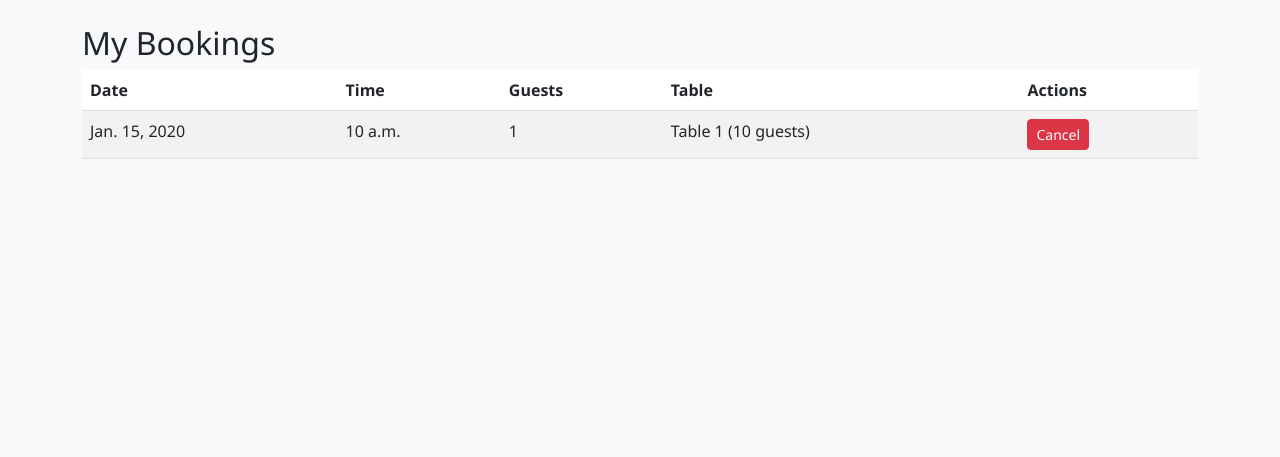
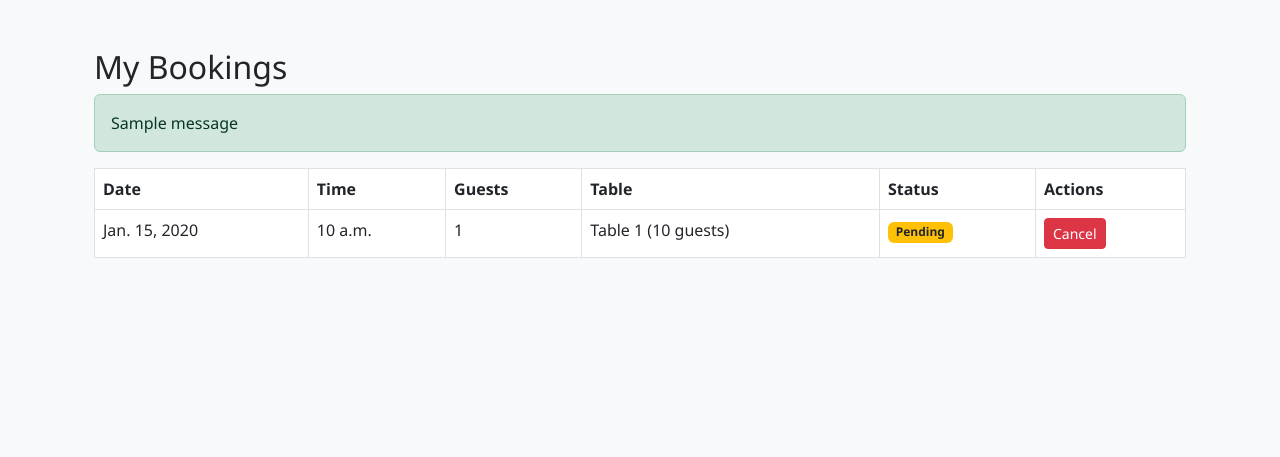
Before and after one commit to kenneth2-3/Ayce_Restaurant, a Django app: page /my-bookings/ in a window 1280 px wide. Shown: the part 56-513 px from the top of the page. Run offline with Django 4.2, Linux system fonts and the light colour scheme; a user stored in the database is signed in; tables that the repository leaves empty hold one stand-in row (values such as "Sample post"); one stand-in notice (Sample message) is shown.

Commit message:
Add template for users dashboard

```diff
--- a/bookings/templates/base.html
+++ b/bookings/templates/base.html
@@ -25,6 +25,11 @@
                     <li class="nav-item"><a class="nav-link" href="{% url 'home' %}">Home</a></li>
                     <li class="nav-item"><a class="nav-link" href="{% url 'menu' %}">Menu</a></li>
                     <li class="nav-item"><a class="nav-link" href="{% url 'book_table' %}">Book</a></li>
+                    {% if user.is_authenticated and not user.is_staff %}
+                        <li class="nav-item">
+                            <a class="nav-link" href="{% url 'user_bookings' %}">My Bookings</a>
+                        </li>
+                    {% endif %}
                     {% if user.is_authenticated %}
                         {% if user.is_staff %}
                             <li class="nav-item">
--- a/bookings/templates/bookings/user_dashboard.html
+++ b/bookings/templates/bookings/user_dashboard.html
@@ -1,12 +1,21 @@
 {% extends 'base.html' %}
-{% block title %}My Bookings{% endblock %}
-
 {% block content %}
+  <div class="container mt-5">
     <h2>My Bookings</h2>
-<table class="table table-striped">
+    {% if messages %}
+      {% for message in messages %}
+        <div class="alert alert-{{ message.tags }}">{{ message }}</div>
+      {% endfor %}
+    {% endif %}
+    <table class="table table-bordered table-hover">
       <thead>
         <tr>
-            <th>Date</th><th>Time</th><th>Guests</th><th>Table</th><th>Actions</th>
+          <th>Date</th>
+          <th>Time</th>
+          <th>Guests</th>
+          <th>Table</th>
+          <th>Status</th>
+          <th>Actions</th>
         </tr>
       </thead>
       <tbody>
@@ -17,15 +26,28 @@
             <td>{{ booking.guests }}</td>
             <td>{{ booking.table }}</td>
             <td>
-                <form action="{% url 'cancel_booking' booking.id %}" method="post">
-                    {% csrf_token %}
-                    <button type="submit" class="btn btn-danger btn-sm">Cancel</button>
-                </form>
+              {% if booking.status == 'pending' %}
+                <span class="badge bg-warning text-dark">Pending</span>
+              {% elif booking.status == 'completed' %}
+                <span class="badge bg-success">Completed</span>
+              {% elif booking.status == 'cancelled' %}
+                <span class="badge bg-danger">Cancelled</span>
+              {% endif %}
+            </td>
+            <td>
+              {% if booking.status == 'pending' %}
+                <a href="{% url 'cancel_user_booking' booking.id %}" class="btn btn-sm btn-danger">Cancel</a>
+              {% else %}
+                <span class="text-muted">No actions</span>
+              {% endif %}
             </td>
           </tr>
         {% empty %}
-        <tr><td colspan="5">No bookings yet.</td></tr>
+          <tr>
+            <td colspan="6">You have no bookings yet.</td>
+          </tr>
         {% endfor %}
       </tbody>
     </table>
+  </div>
 {% endblock %}
--- a/bookings/urls.py
+++ b/bookings/urls.py
@@ -7,7 +7,7 @@ urlpatterns = [
     path('book/', views.book_table, name='book_table'),
     path('confirmation/', views.confirmation, name='booking_confirmation'),
     path('my-bookings/', views.user_bookings, name='user_bookings'),
-    path('cancel-booking/<int:booking_id>/', views.cancel_booking, name='cancel_booking'),
+    path('my-bookings/<int:pk>/cancel/', views.cancel_user_booking, name='cancel_user_booking'),
     path('staff/dashboard/', views.staff_dashboard, name='staff_dashboard'),
     path('staff/booking/<int:pk>/cancel/', views.cancel_booking, name='cancel_booking'),
     path('staff/booking/<int:pk>/complete/', views.complete_booking, name='complete_booking'),
--- a/bookings/views.py
+++ b/bookings/views.py
@@ -47,16 +47,20 @@ def user_bookings(request):
     return render(request, 'bookings/user_dashboard.html', {'bookings': bookings})
 
 @login_required
-def cancel_booking(request, booking_id):
-    booking = get_object_or_404(Booking, id=booking_id, user=request.user)
-    if request.method == 'POST':
-        booking.delete()
-        return redirect('user_bookings')
+def cancel_user_booking(request, pk):
+    booking = get_object_or_404(Booking, pk=pk, user=request.user)
+    if booking.status == 'pending':
+        booking.status = 'cancelled'
+        booking.save()
+        messages.success(request, "Booking cancelled.")
+    else:
+        messages.warning(request, "You cannot cancel this booking.")
+    return redirect('user_bookings')
 
 @staff_member_required
 def staff_dashboard(request):
     bookings = Booking.objects.order_by('date', 'time')
-    return render(request, 'staff_dashboard.html', {'bookings': bookings})
+    return render(request, 'bookings/staff_dashboard.html', {'bookings': bookings})
 
 @staff_member_required
 def cancel_booking(request, pk):
```
Lines whose indentation alone changed are shown as unchanged.
